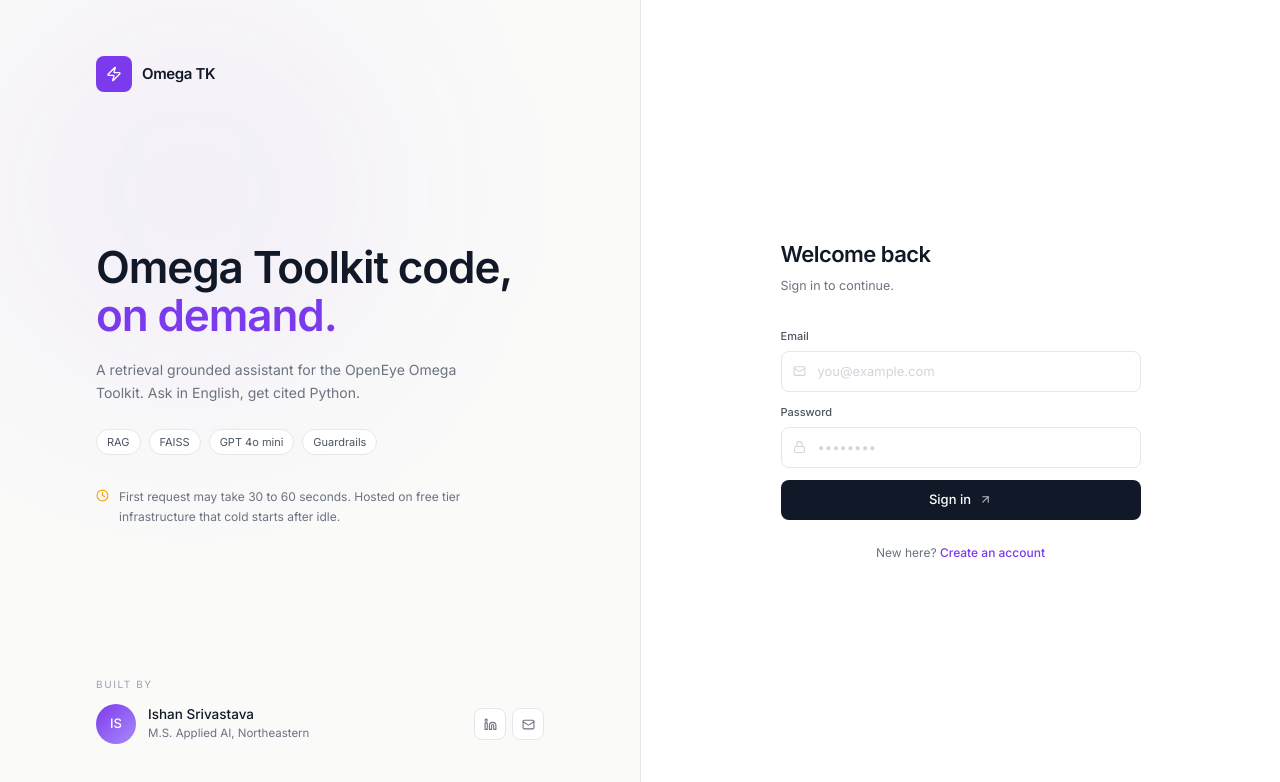
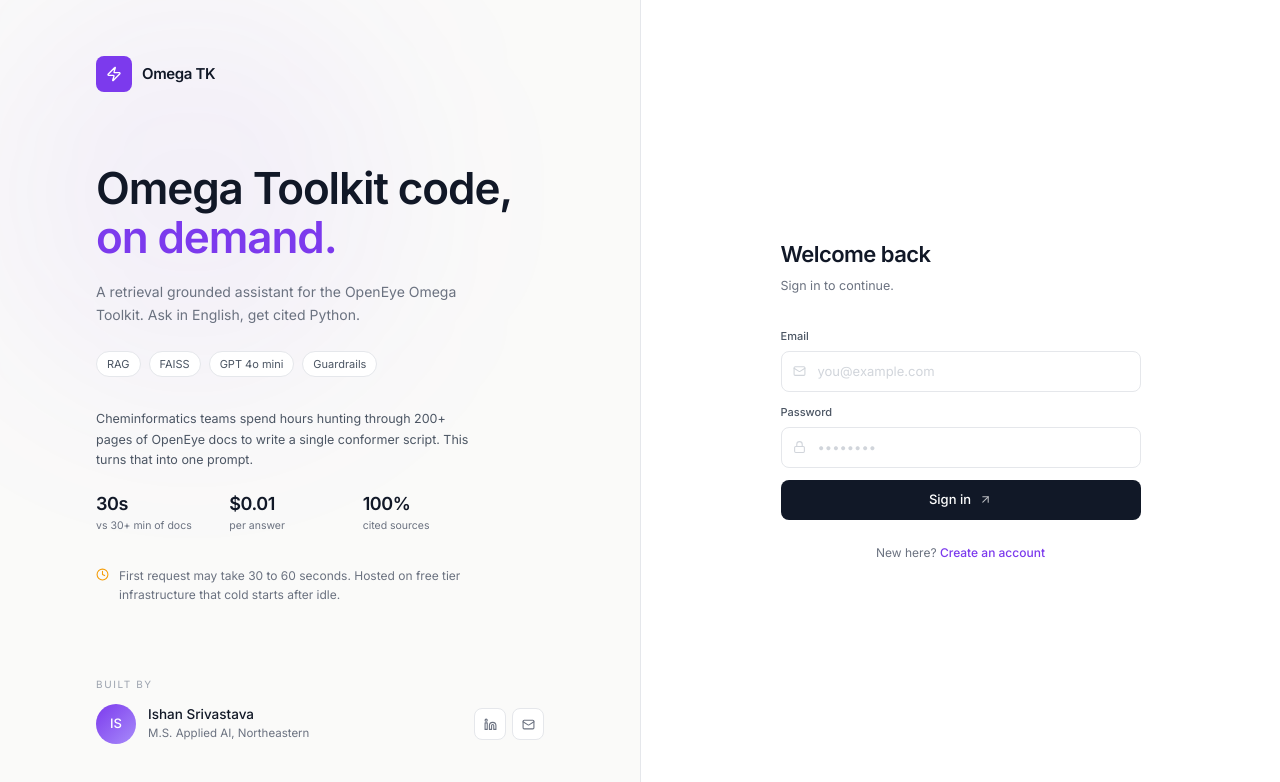
Before and after one commit to Ishan2036924/omega-tk-chatbot, a React (Vite) app in the folder client/: page / in a window 1280 px wide. Shown: the top 782 px of the page. Built offline with nearby package versions, Linux system fonts and the light colour scheme; no server answers.

Commit message:
feat: add problem statement and impact stats to login landing

```diff
--- a/client/src/components/AuthPage.jsx
+++ b/client/src/components/AuthPage.jsx
@@ -153,9 +153,40 @@
             ))}
           </motion.div>
 
+          {/* Impact */}
+          <motion.div
+            custom={4}
+            initial="hidden"
+            animate="show"
+            variants={fade}
+            className="mt-8 max-w-sm"
+          >
+            <p className="text-[12.5px] text-gray-600 leading-relaxed">
+              Cheminformatics teams spend hours hunting through 200+ pages of OpenEye docs
+              to write a single conformer script. This turns that into one prompt.
+            </p>
+
+            <div className="mt-5 grid grid-cols-3 gap-4">
+              {[
+                { value: '30s',     label: 'vs 30+ min of docs' },
+                { value: '$0.01',   label: 'per answer' },
+                { value: '100%',    label: 'cited sources' },
+              ].map(s => (
+                <div key={s.label}>
+                  <p className="text-[18px] font-semibold tracking-tight text-gray-900">
+                    {s.value}
+                  </p>
+                  <p className="text-[10.5px] text-gray-500 mt-0.5 leading-snug">
+                    {s.label}
+                  </p>
+                </div>
+              ))}
+            </div>
+          </motion.div>
+
           {/* Cold start note */}
           <motion.div
-            custom={4}
+            custom={5}
             initial="hidden"
             animate="show"
             variants={fade}
@@ -170,7 +201,7 @@
 
         {/* Author */}
         <motion.div
-          custom={5}
+          custom={6}
           initial="hidden"
           animate="show"
           variants={fade}
```
